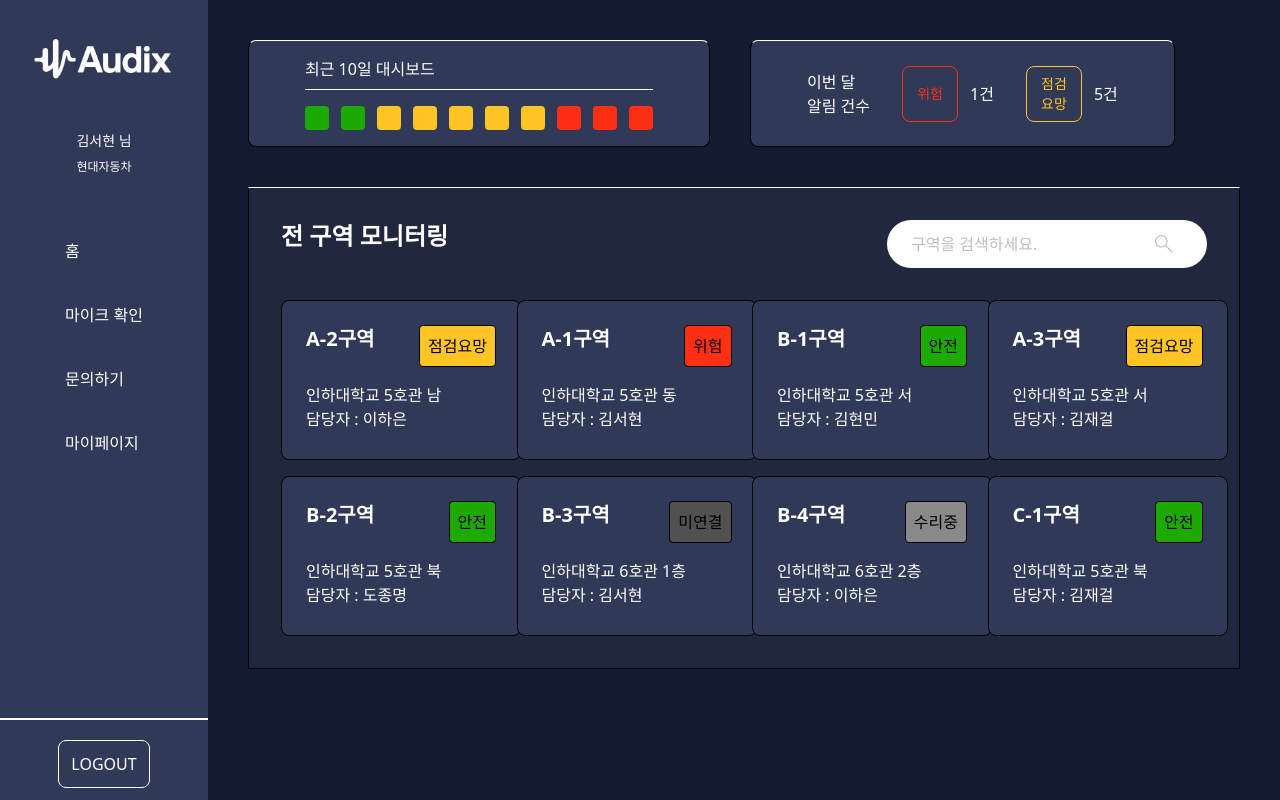
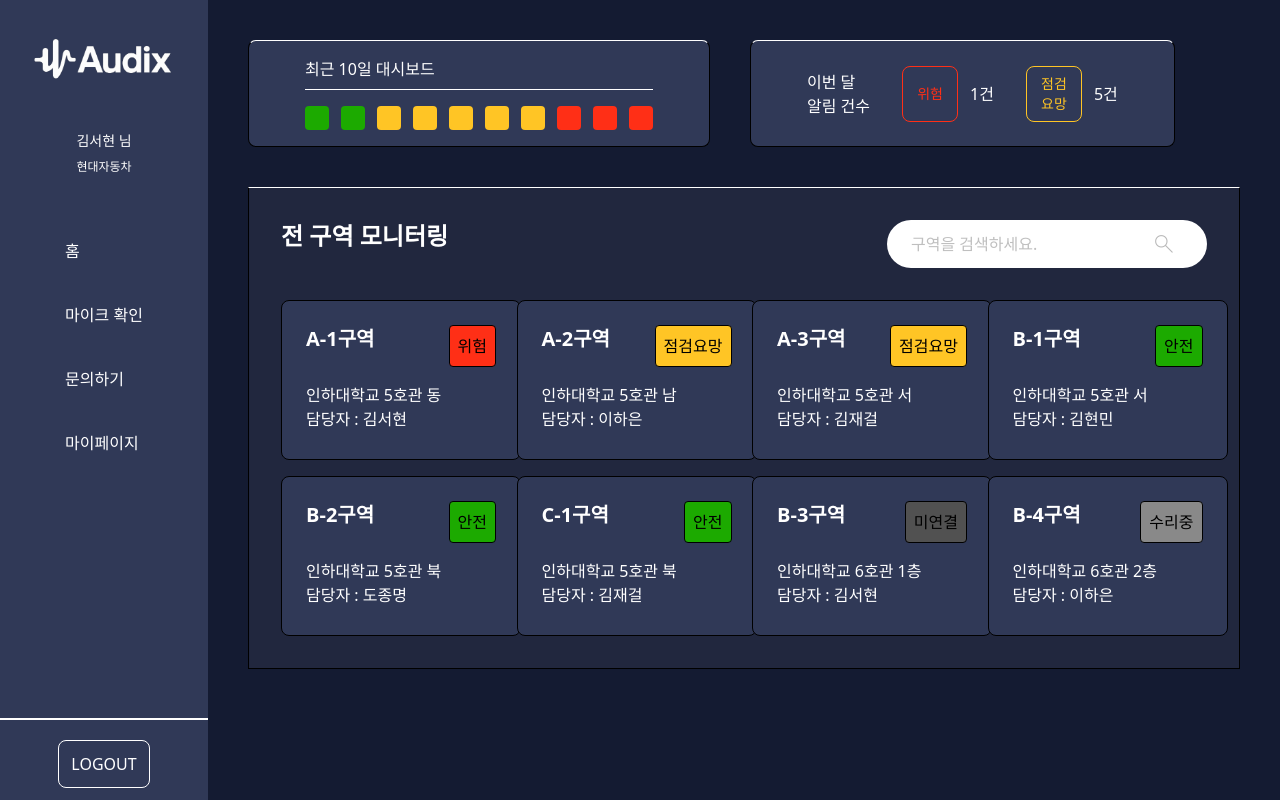
Before and after one commit to seohyeon0219/Audix-Web-FE, a Next.js app: page /area in a window 1280 px wide. Built offline with nearby package versions, Linux system fonts and the light colour scheme.

Commit message:
Feat: AreaCard 상태별 정렬 함수 후 구현

```diff
--- a/src/components/areaMonitoring/areaList.tsx
+++ b/src/components/areaMonitoring/areaList.tsx
@@ -4,12 +4,27 @@ import { mockAreaCardData } from "./areaCard";
 import AreaCard from "./areaCard";
 
 export default function AreaList() {
+    // 상태별 우선순위
+    const statusPriority = {
+        'danger': 1,
+        'warning': 2,
+        'safe': 3,
+        'offline': 4,
+        'repair': 5
+    }
+
+    // 상태별 정렬
+    const sortedAreas = [...mockAreaCardData].sort((a, b) => {
+        return statusPriority[a.status] - statusPriority[b.status];
+    });
+
     return (
         <div className="grid grid-cols-4 gap-4">
-            {mockAreaCardData.map((area) => (
+            {sortedAreas.map((area, index) => (
                 <AreaCard
                     key={area.id}
                     data={area}
+                    index={index}
                 />
             ))}
         </div>
```
